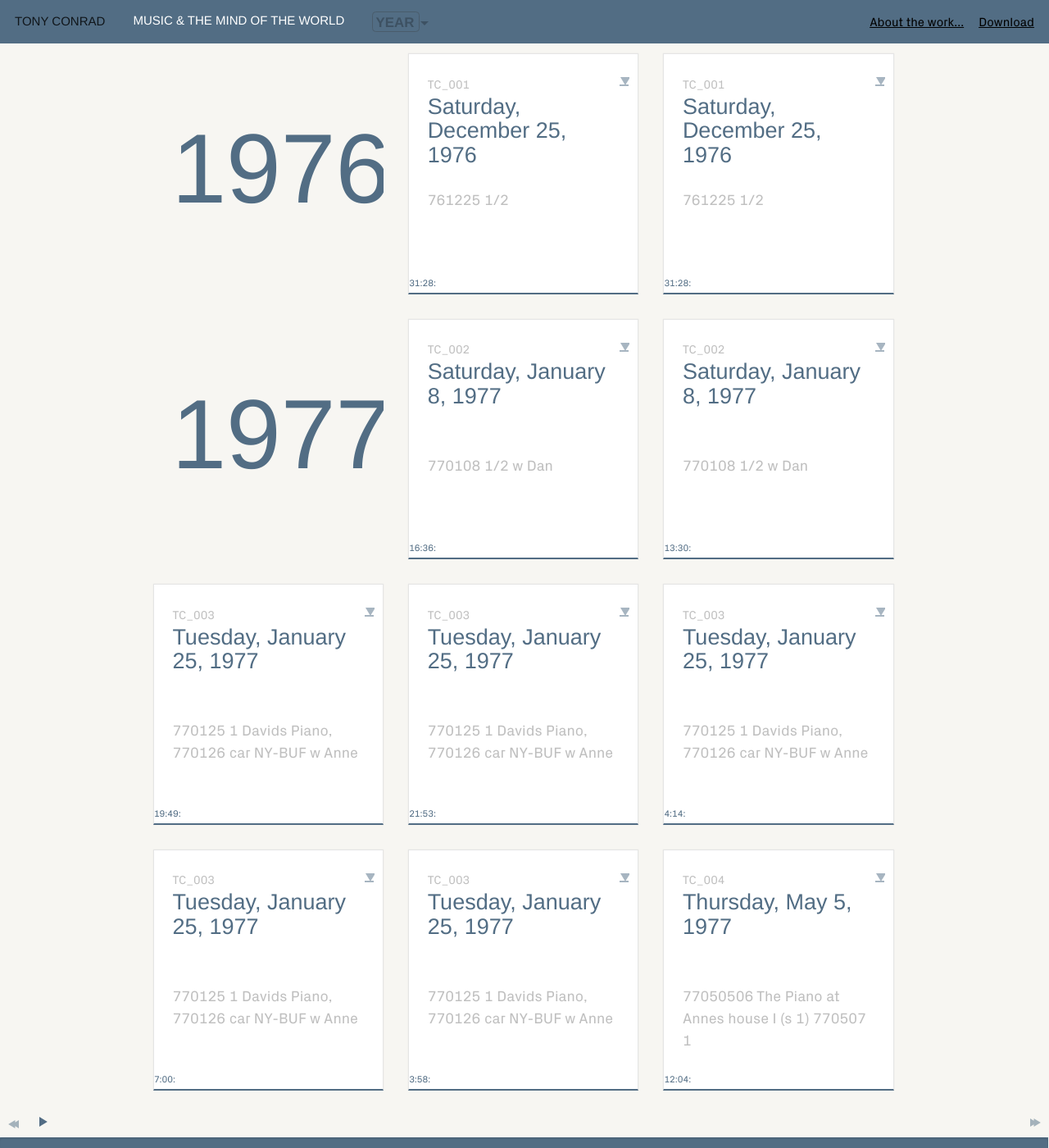
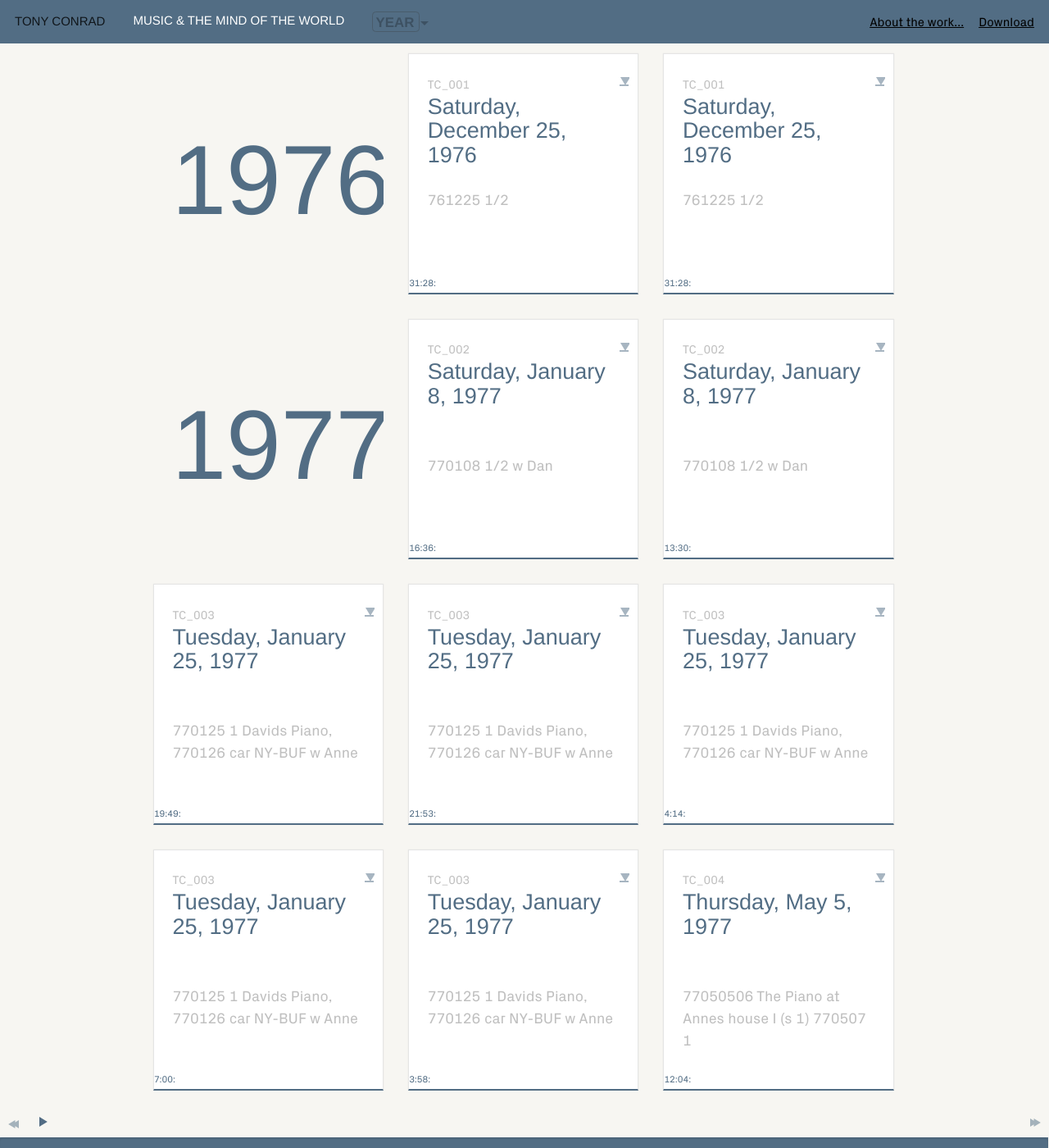
Before and after one commit to coryarcangel/music-and-the-mind-of-the-world, a Jekyll site: the page built from index.html, in a window 1280 px wide and 1400 px high. Shown: the whole window at 82% size. Built offline with Jekyll 4.4.1, drawn with Linux system fonts in a browser that asks for light colours; nearby versions of some CDN libraries; some web fonts are replaced; library files that are not in the unit come from our copies.

Commit message:
vertically centered titles of year cards fixes #8

```diff
--- a/_sass/_cards.scss
+++ b/_sass/_cards.scss
@@ -162,14 +162,16 @@
       .card-title {
         font-size: 6rem;
         margin-bottom: 0;
+        transform: translateY(7px);
 
         @include media-breakpoint-up(md) {
           font-size: 120px;
         }
 
-        @include media-breakpoint-up(sm) {
-          margin-bottom: 0.75rem;
-        }
+        // @include media-breakpoint-up(sm) {
+        //   // margin-bottom: 0.75rem;
+        //   margin-bottom: 0;
+        // }
       }
     }
   }
```
